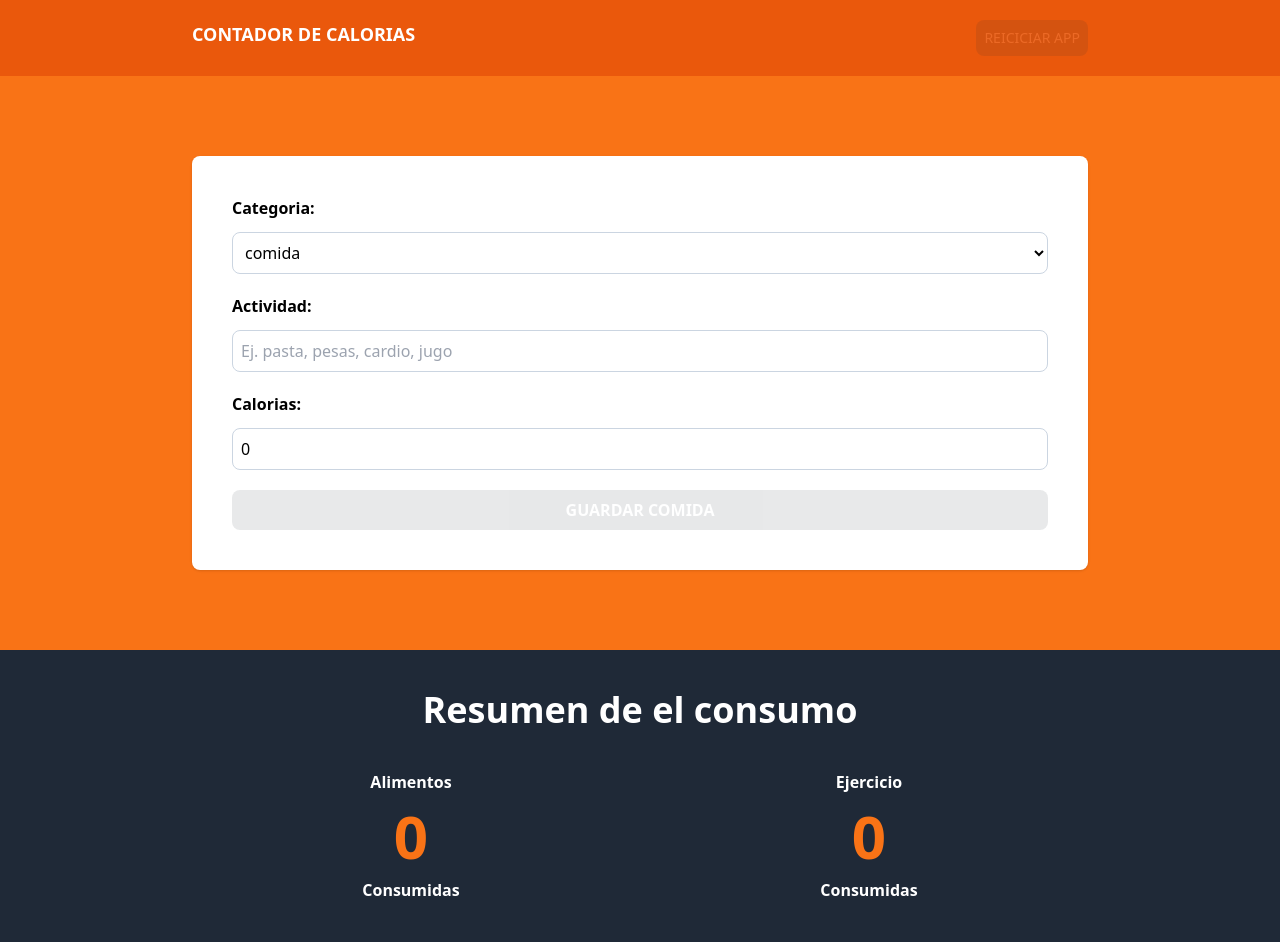
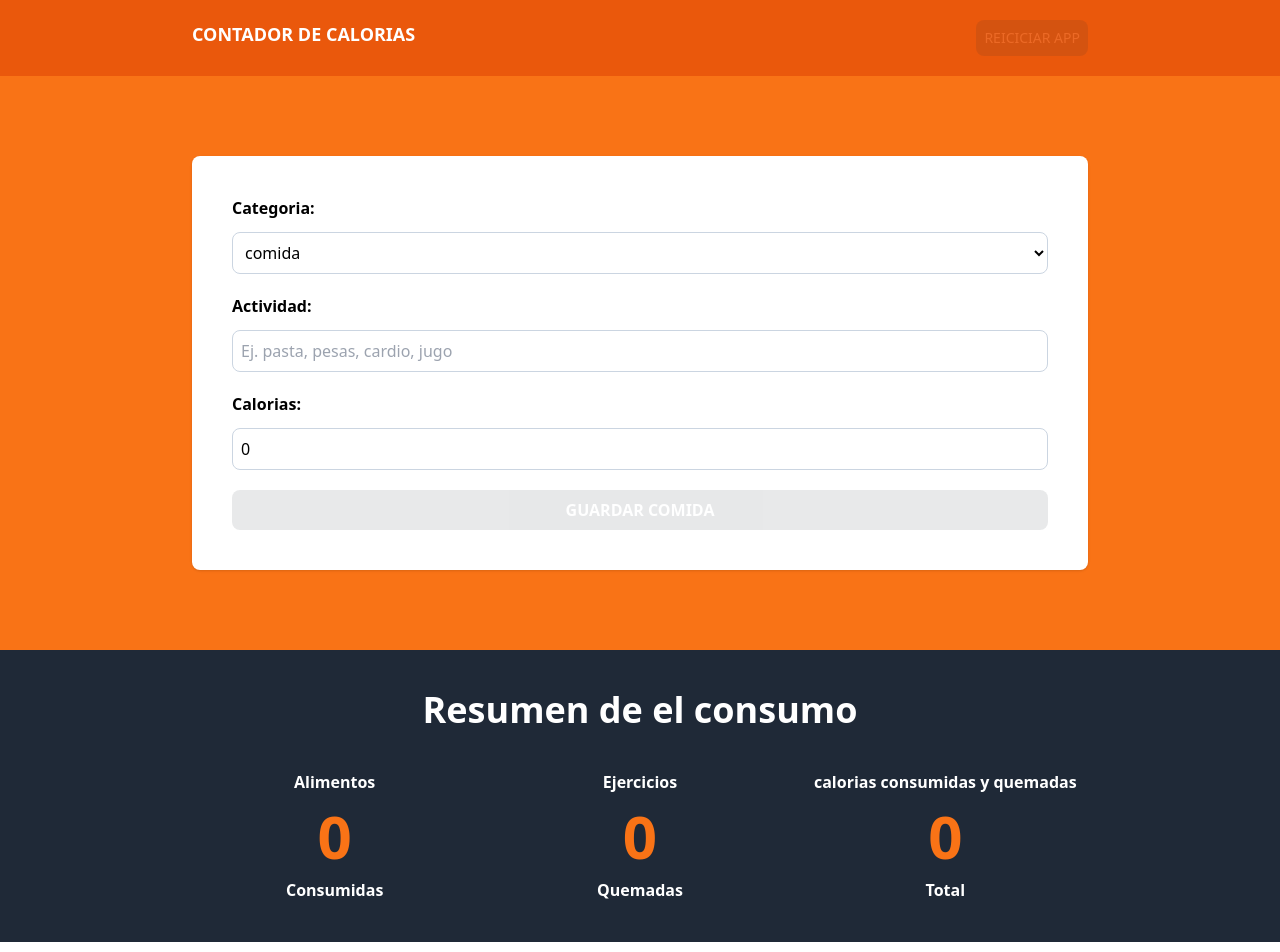
Before and after one commit to deivdf/contadordecalorias, a React (Vite) app: page / in a window 1280 px wide. Shown: the top 952 px of the page. Built offline with nearby package versions, Linux system fonts and the light colour scheme.

Commit message:
change: cracin de display y agrega nuevas funcionalidades

```diff
--- a/src/components/CaloriTracer.tsx
+++ b/src/components/CaloriTracer.tsx
@@ -1,26 +1,38 @@
 import { useMemo } from "react"
 import { Activity } from "../types/type"
+import CaloriesDisplay from "./CaloriesDisplay"
 
 type Activitisprops= {
     activities: Activity[]
 }
 export default function CaloriTracer({activities}: Activitisprops) {
+    /* uso de el hook useMemo para diferenciar
+    entre calorias quemadas y calorias Consumidas y
+    se la categorias es estricticamente igual a 1 entences (?) las calorias se suman a total
+    (:) de lo contrario total es 0, activity es parametro para acceder a la categoria dentro del arreglo
+    */
     const consumoCAlorias = useMemo( ()=> activities.reduce((total, activity) => activity.category === 1 ? total + activity.calorias : total, 0), [activities])
     const EjerciciConsumoCa = useMemo ( ()=> activities.reduce((total, activity) => activity.category == 2 ? total + activity.calorias : total, 0), [activities])
+    const caloriesDiasquem = useMemo( ()=> consumoCAlorias - EjerciciConsumoCa, [activities])
   return (
     <>
         <h2 className="text-white font-black text-center text-4xl">Resumen de el consumo</h2>
-        <div className="grid items-center md:grid-rows-1 md:justify-between gap-5 mt-10 grid-cols-2">
-            <p className="text-white font-bold rounded-full grid grid-cols-1 gap-3 text-center">
-                    Alimentos
-                    <span className="fotn-black text-6xl text-orange-500">{consumoCAlorias}</span>
-                    Consumidas
-            </p>
-            <p className="text-white font-bold rounded-full grid grid-cols-1 gap-3 text-center">
-                    Ejercicio
-                    <span className="fotn-black text-6xl text-orange-500">{EjerciciConsumoCa}</span>
-                    Consumidas
-            </p>
+        <div className="grid items-center md:grid-rows-1 md:justify-between gap-5 mt-10 grid-cols-3">
+            <CaloriesDisplay
+                calories={consumoCAlorias}
+                textA={'Consumidas'}
+                textB={'Alimentos'}
+            />
+            <CaloriesDisplay
+                calories={EjerciciConsumoCa}
+                textA={'Quemadas'}
+                textB={'Ejercicios'}
+            />
+            <CaloriesDisplay
+                calories={caloriesDiasquem}
+                textA={'Total'}
+                textB={'calorias consumidas y quemadas'}
+            />
         </div>
 
     </>
--- /dev/null
+++ b/src/components/CaloriesDisplay.tsx
@@ -0,0 +1,16 @@
+
+type CaloriesProps ={
+    calories: number,
+    textA: string
+    textB: string
+}
+
+export default function CaloriesDisplay({calories, textA, textB} : CaloriesProps) {
+  return (
+    <p className="text-white font-bold rounded-full grid grid-cols-1 gap-3 text-center">
+    {textB}
+    <span className="fotn-black text-6xl text-orange-500">{calories}</span>
+    {textA}
+    </p>
+  )
+}
```
